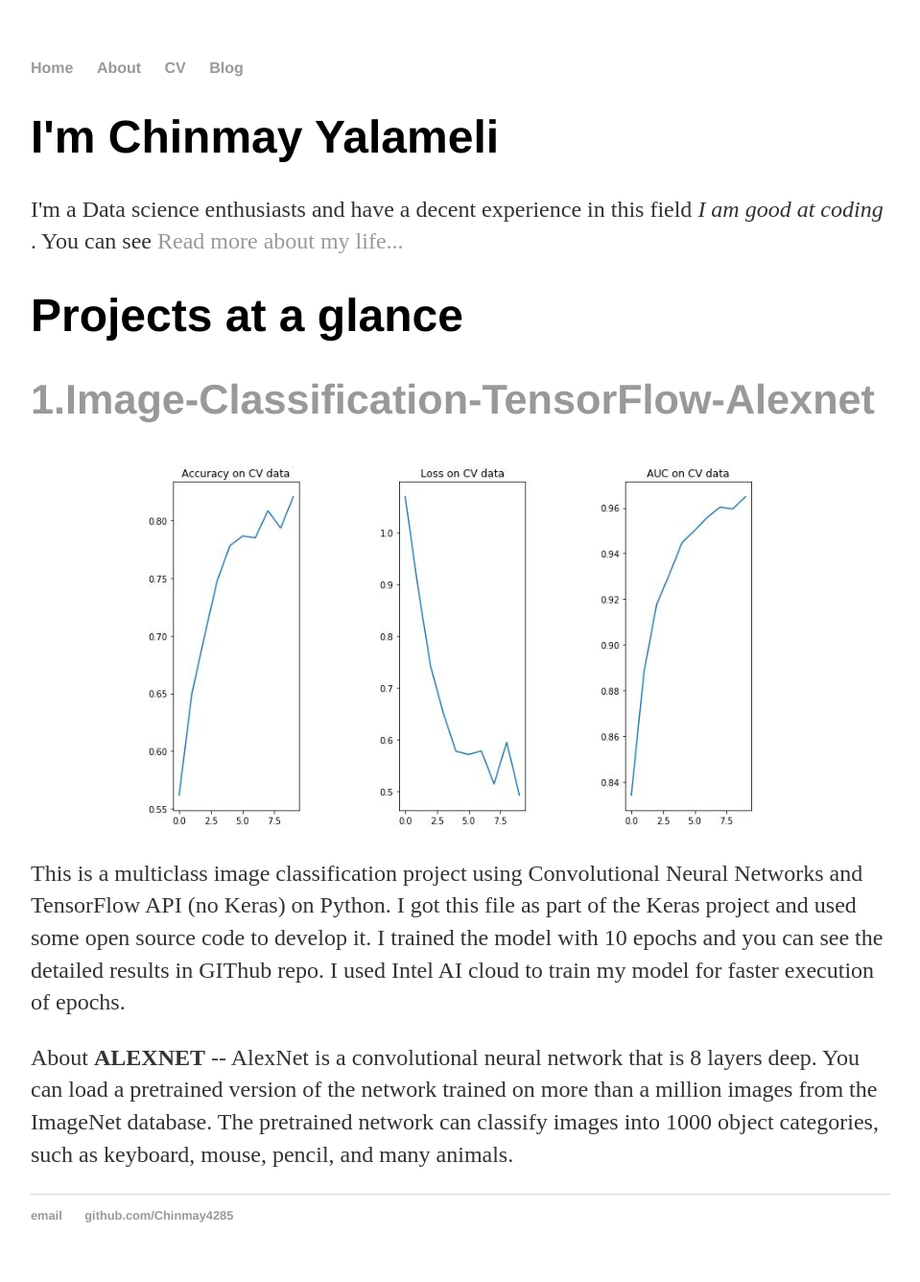
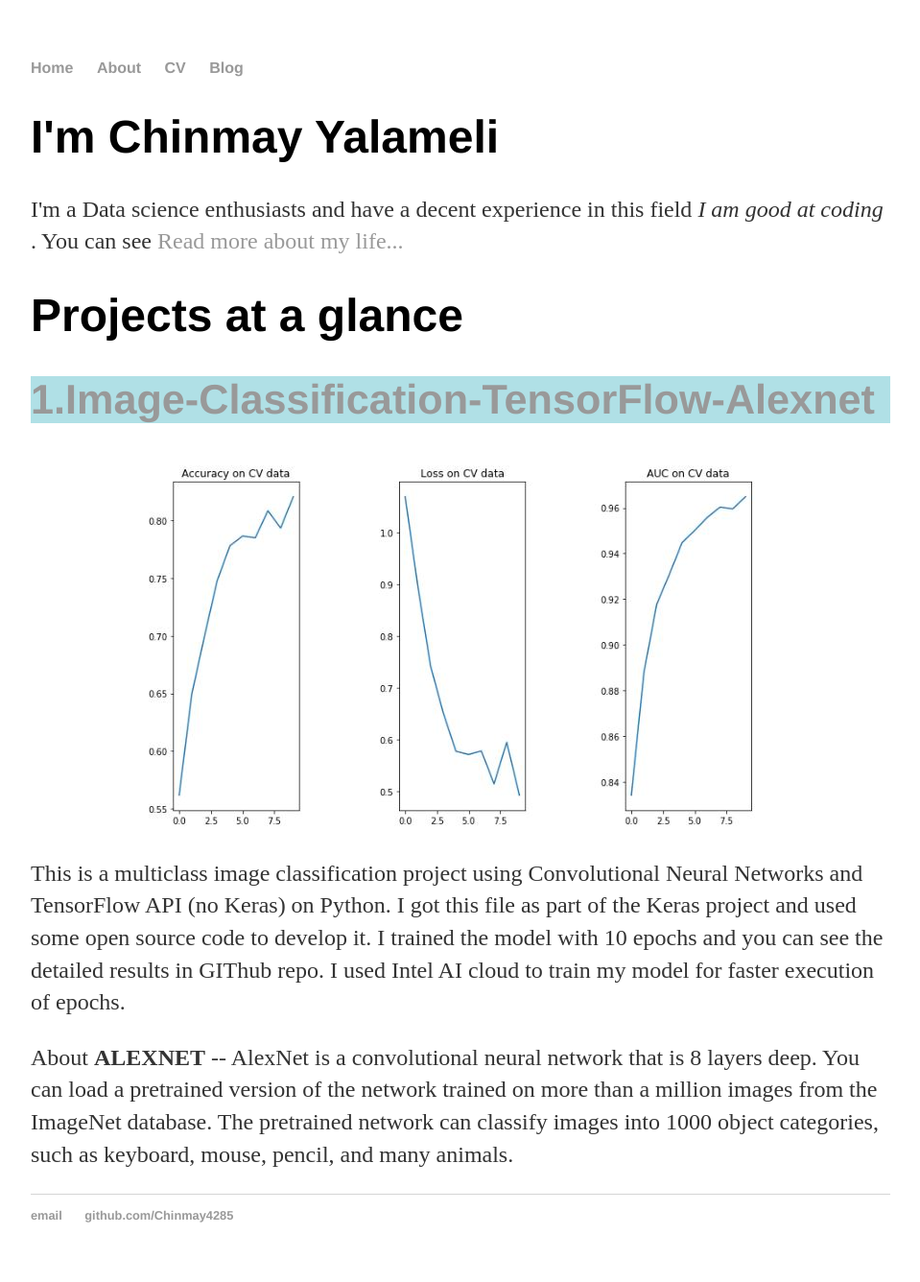
Before and after one commit to Chinmay4285/Chinmay4285.github.io, a Jekyll site: the page built from index.html, in a window 1280 px wide. Shown: the whole page at 96% size, without its empty margins (160-1119 px from the left). Built offline with Jekyll 4.4.1, drawn with Linux system fonts in a browser that asks for light colours.

Commit message:
Update index.html

```diff
--- a/index.html
+++ b/index.html
@@ -8,7 +8,7 @@
 			<p>I'm a Data science enthusiasts and have a decent experience in this field <em>I am good at coding </em>. You can see  <a href="/about">Read more about my life...</a></p>
 
 			<h1>Projects at a glance</h1>
-			<h2 style="color:blue"><a href="https://github.com/Chinmay4285/Image-Classification-TensorFlow-Alexnet">1.Image-Classification-TensorFlow-Alexnet</a></h2>
+			<h2 style="background-color:powderblue;"><a href="https://github.com/Chinmay4285/Image-Classification-TensorFlow-Alexnet" target="_blank">1.Image-Classification-TensorFlow-Alexnet</a></h2>
 			<img src="{{site.url}}/Images/Graphs.jpg" style="display: block; margin: auto;"/>
 			<p>This is a multiclass image classification project using Convolutional Neural Networks and TensorFlow API (no Keras) on Python.
 			     I got this file as part of the Keras project and used some open source code to develop it.
```
